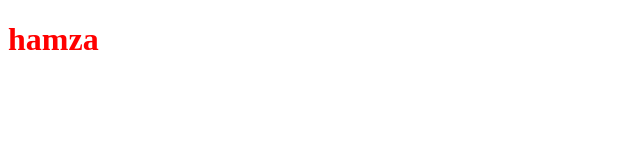
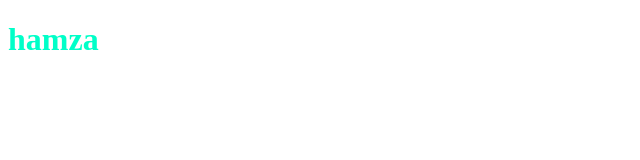
Before and after one commit to lamjounah/MyProject, a plain HTML site: page index.html in a window 1280 px wide. Shown: the whole page, without its empty margins (0-640 px from the left). Drawn offline with Linux system fonts and the light colour scheme.

```diff
--- a/style.css
+++ b/style.css
@@ -1,3 +1,3 @@
 h1{
-    color: red;
+    color: rgb(0, 255, 200);
 }
```
